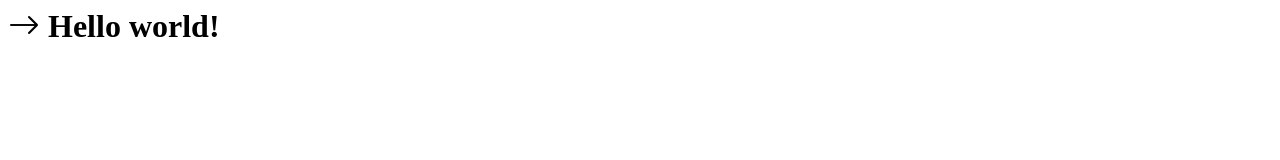
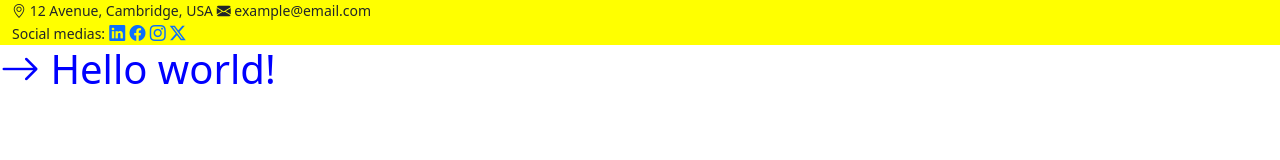
Before and after one commit to luizfsmarques/alltech-portfolio, a plain HTML site: page index.html in a window 1280 px wide. Drawn offline with Linux system fonts and the light colour scheme.

Commit message:
Addition of the contact text on top

```diff
--- a/css/index.css
+++ b/css/index.css
@@ -1,3 +1,7 @@
 h1{
     color:blue;
 }
+
+#top-contact{
+    background-color: yellow;
+}
--- a/index.html
+++ b/index.html
@@ -7,11 +7,27 @@
         <link rel="icon" href="" type="image/png">
 
         <link rel="stylesheet" href="icons/bootstrap-icons.min.css" type="text/css">
-        <link rel="styleheet" href="css/bootstrap/bootstrap.min.css" type="text/css">
-        <link rel="styleheet" href="css/index.css" type="tex/css">
+        <link rel="stylesheet" href="css/bootstrap/bootstrap.min.css" type="text/css">
+        <link rel="stylesheet" href="css/index.css" type="text/css">
 
     </head>
     <body>
+
+        <div class="container-fluid" id="top-contact">
+            <div>
+                <small><bi class="bi bi-geo-alt"></bi> 12 Avenue, Cambridge, USA </small>
+                <small><bi class="bi bi-envelope-fill"></bi> example@email.com</small>
+            </div>
+            <div>
+                <small>Social medias:</small>
+                <a href=""><bi class="bi bi-linkedin"></bi></a>
+                <a href=""><bi class="bi bi-facebook"></bi></a>
+                <a href=""><bi class="bi bi-instagram"></bi></a>
+                <a href=""><bi class="bi bi-twitter-x"></bi></a>
+            </div>
+        </div>
+
+
 
         <h1> <i class="bi bi-arrow-right"></i> Hello world!</h1>
 
```
